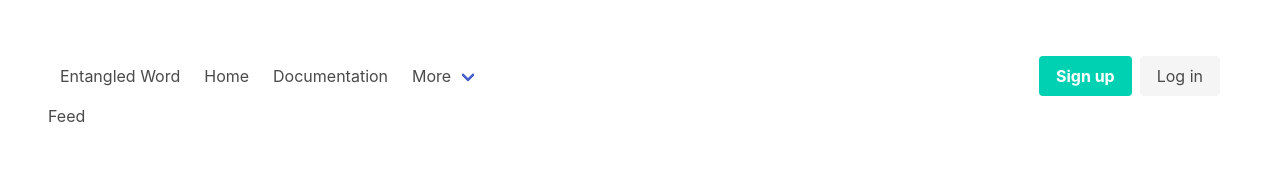
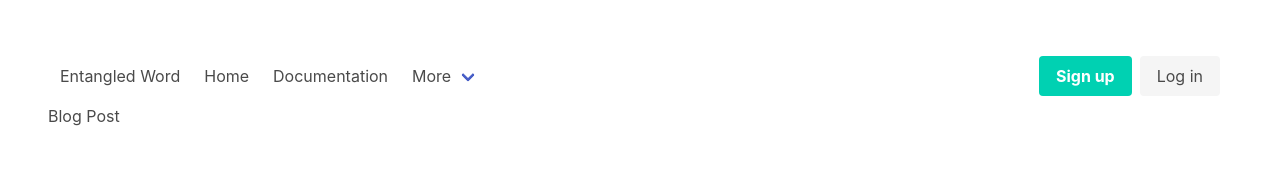
Before and after one commit to reactMGroup/final-project, a React (Create React App) app: page /new in a window 1280 px wide. Shown: the top 178 px of the page. Built offline with nearby package versions, Linux system fonts and the light colour scheme; no server answers.

Commit message:
Router added.

```diff
--- a/package.json
+++ b/package.json
@@ -11,6 +11,7 @@
     "bulma": "^0.9.1",
     "react": "^17.0.1",
     "react-dom": "^17.0.1",
+    "react-router-dom": "^5.2.0",
     "react-scripts": "4.0.0",
     "web-vitals": "^0.2.4"
   },
--- /dev/null
+++ b/src/components/blogpost/blogpost-form.jsx
@@ -0,0 +1,9 @@
+const { Component } = require("react")
+
+class PostForm extends Component {
+    render() {
+        return (<div>Blog Post</div>);
+    }
+}
+
+export default PostForm;
--- a/src/components/main-window.jsx
+++ b/src/components/main-window.jsx
@@ -1,13 +1,23 @@
 import { Component } from "react";
 import PostsList from "./blogpost/posts-list";
 import MainMenu from "./main-menu";
+import { Router, Route, Redirect, Switch } from 'react-router-dom';
+import { createBrowserHistory } from 'history';
+import PostForm from "./blogpost/blogpost-form";
 
 class MainWindow extends Component {
     render() {
-        return (<div>
-            <MainMenu />
-            <PostsList />
-        </div>)
+        return (
+            <Router history={createBrowserHistory()}>
+                <MainMenu />
+                <Switch>
+                    <Route exact path="/feed"><PostsList /></Route>
+                    <Route exact path="/new"><PostForm /></Route>
+                    <Route exact path="/about" render={() => (<div>About</div>)}></Route>
+                    <Redirect from="/" to="/feed" />
+                </Switch>
+            </Router>
+        )
     }
 }
 
```
Also changed, not shown: 1 other file (tests, documents, lock files or other folders).
